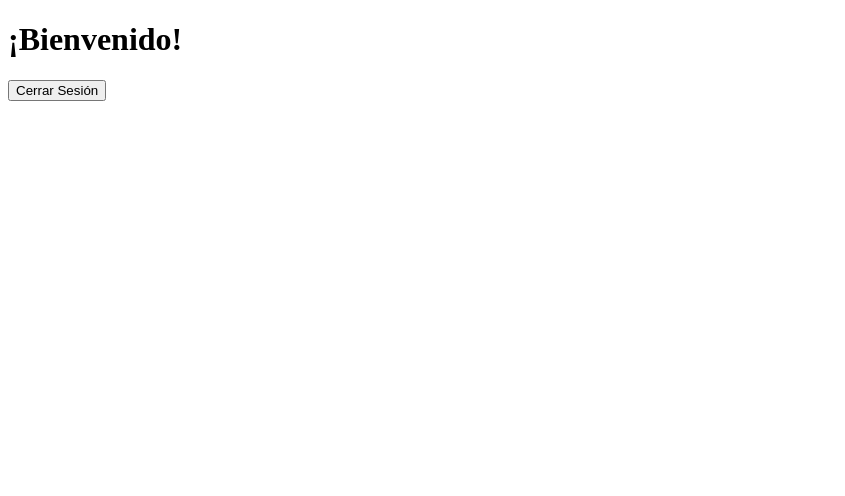
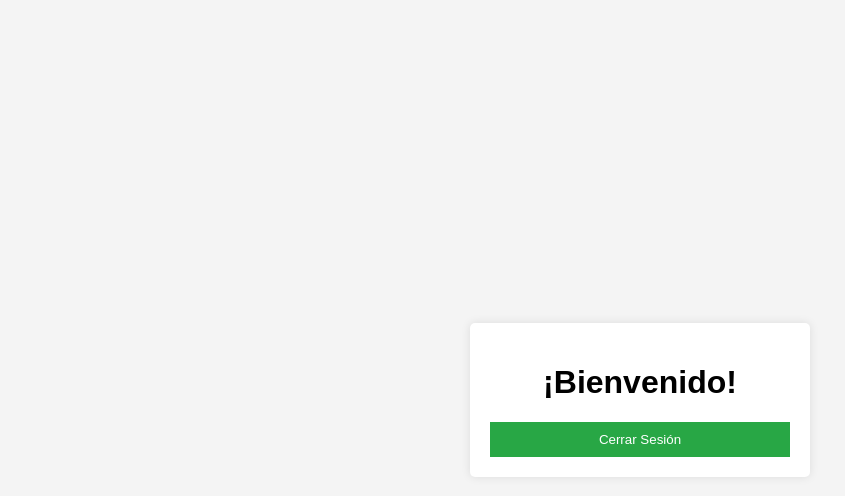
Before and after one commit to Andreax0x0/-Registro-e-Inicio-de-Sesi-n, a plain HTML site: page home.html in a window 1280 px wide. Shown: the whole page, without its empty margins (0-845 px from the left). Drawn offline with Linux system fonts and the light colour scheme.

Commit message:
Update home.html

```diff
--- a/home.html
+++ b/home.html
@@ -4,7 +4,7 @@
     <meta charset="UTF-8">
     <meta name="viewport" content="width=device-width, initial-scale=1.0">
     <title>Página Principal</title>
-    <link rel="stylesheet" href="style.css">
+    <link rel="stylesheet" href="./CSS/styles.css">
 </head>
 <body>
     <div class="container">
```
